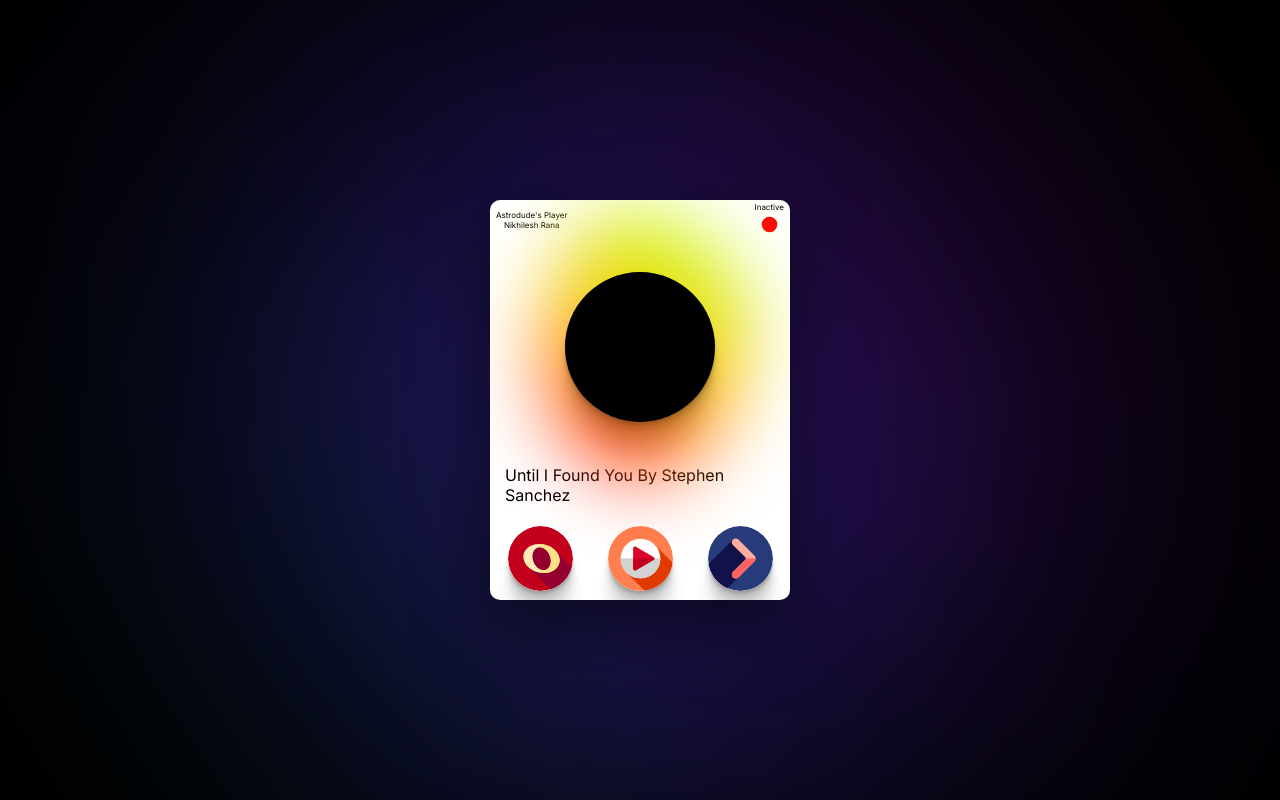
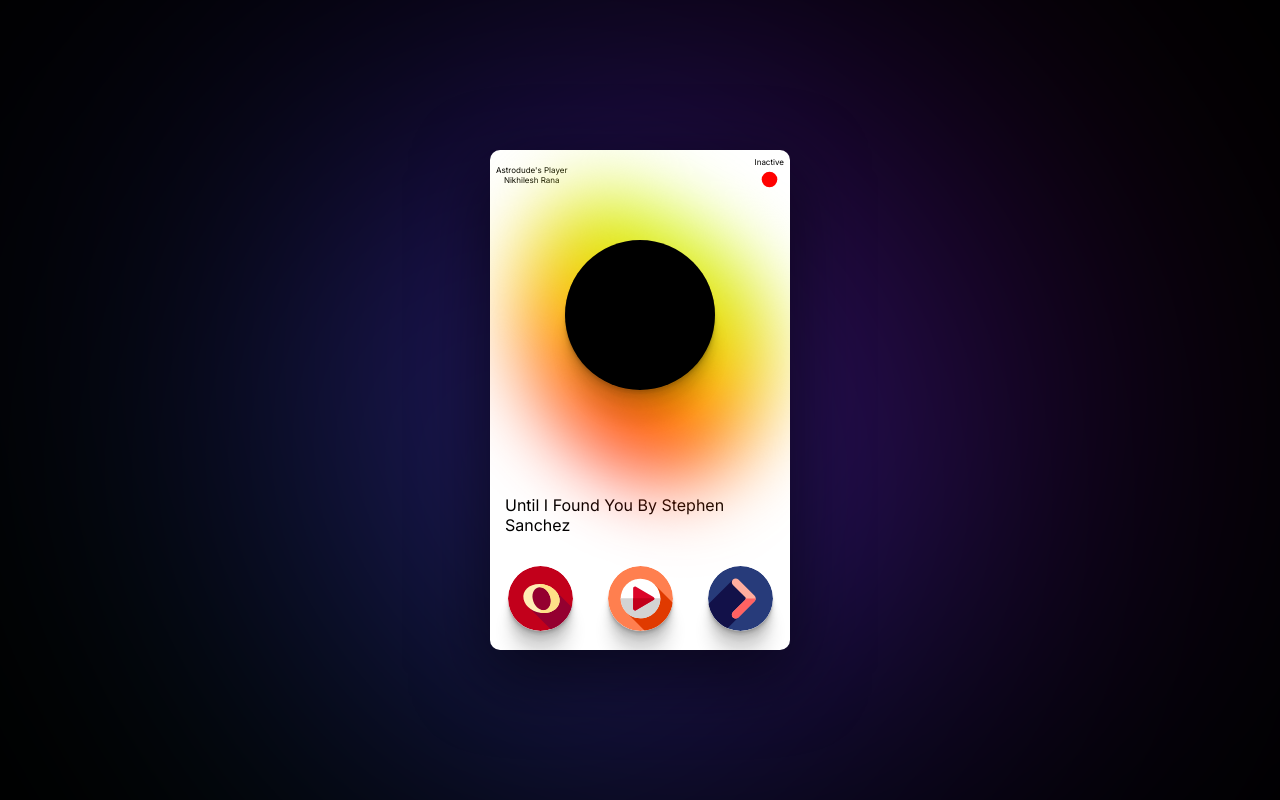
Before and after one commit to Nikhileshrana/MERN-PROJECT-FRONTEND, a Next.js app: page /Login in a window 1280 px wide. Built offline with nearby package versions, Linux system fonts and the light colour scheme.

Commit message:
.musicplayer : height increased to minheight:500px

```diff
--- a/app/globals.css
+++ b/app/globals.css
@@ -52,6 +52,7 @@ body
     max-width: 90vw;
     min-width: 300px;
     height: 50vh;
+    min-height:500px;
     position: relative;
     backdrop-filter: blur(300px);
     border-radius: 10px;
```
